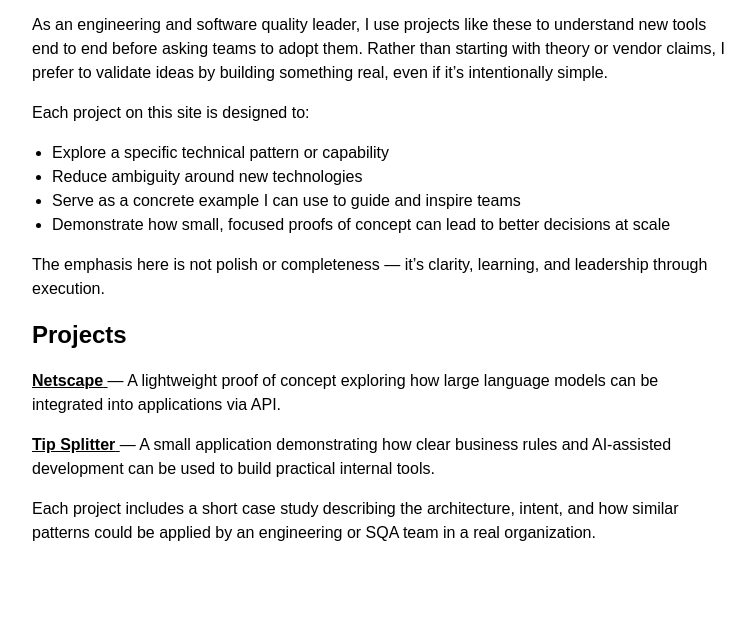
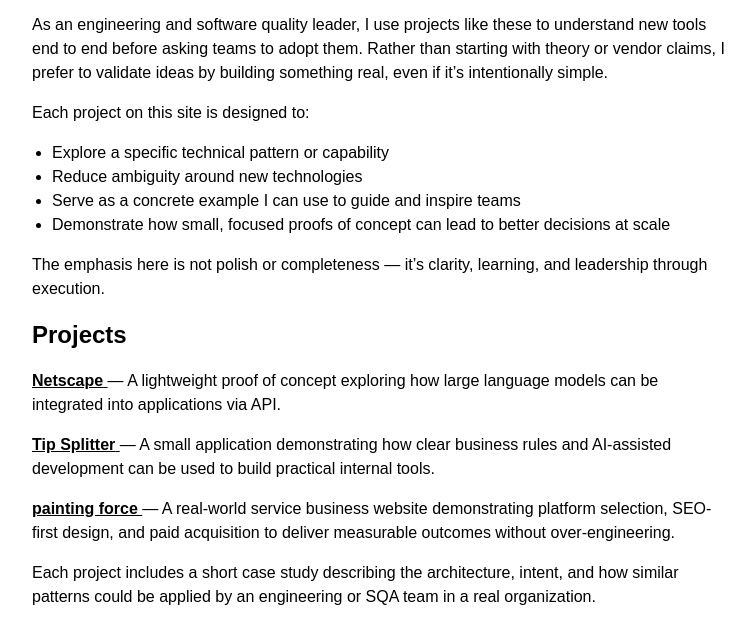
Before and after one commit to Leotheinspector/netscape, a website: page public/index.html in a window 1280 px wide. Shown: the part 147-790 px from the top of the page, without its empty margins (258-1013 px from the left). Drawn offline with Linux system fonts and the light colour scheme.

Commit message:
update:added the painting force case study

```diff
--- a/public/index.html
+++ b/public/index.html
@@ -80,6 +80,14 @@
       can be used to build practical internal tools.
     </p>
 
+<p>
+      <a href="https://www.leorojas.com/paintingforce/PaintingForce.html" target="_blank" rel="noopener noreferrer">
+        <strong>painting force	</strong>
+      </a>
+       — A real-world service business website demonstrating platform selection, SEO-first design,
+  and paid acquisition to deliver measurable outcomes without over-engineering.
+    </p>
+
     <p>
       Each project includes a short case study describing the architecture, intent, and how
       similar patterns could be applied by an engineering or SQA team in a real organization.
```
